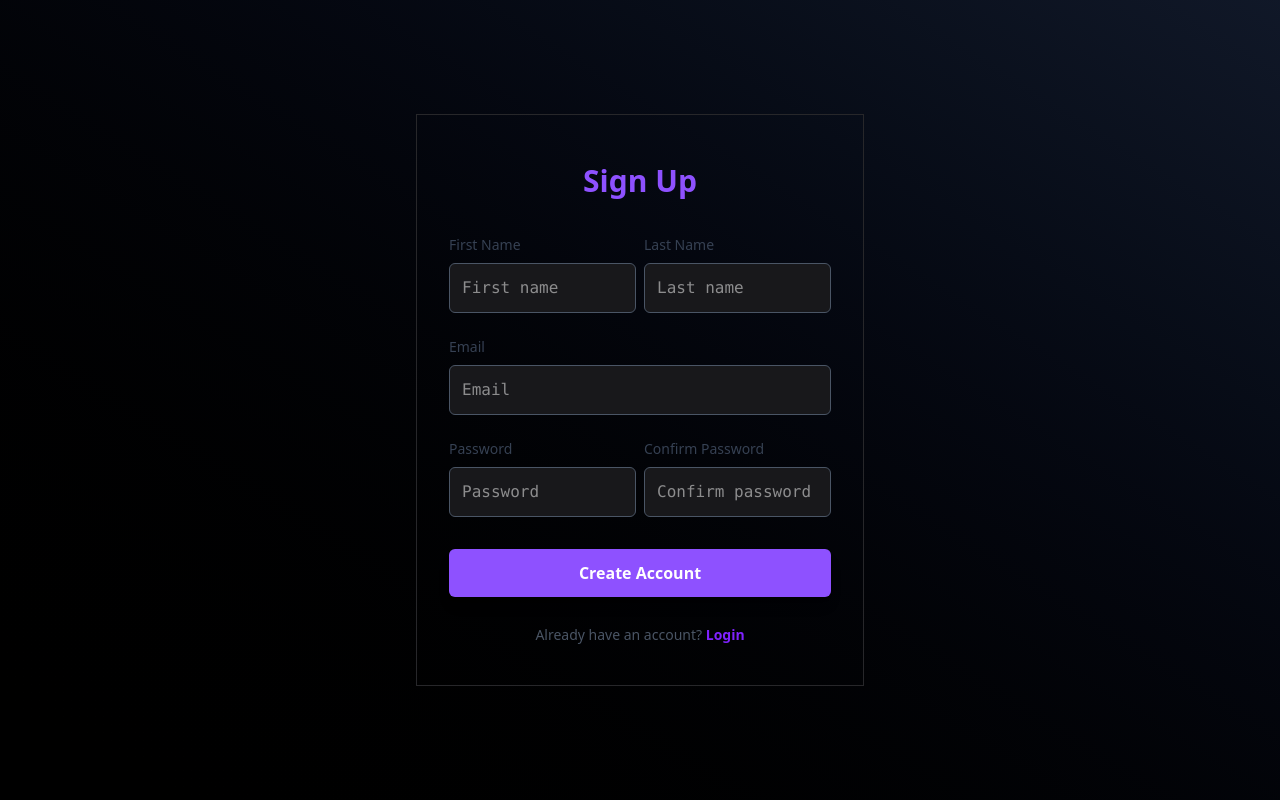
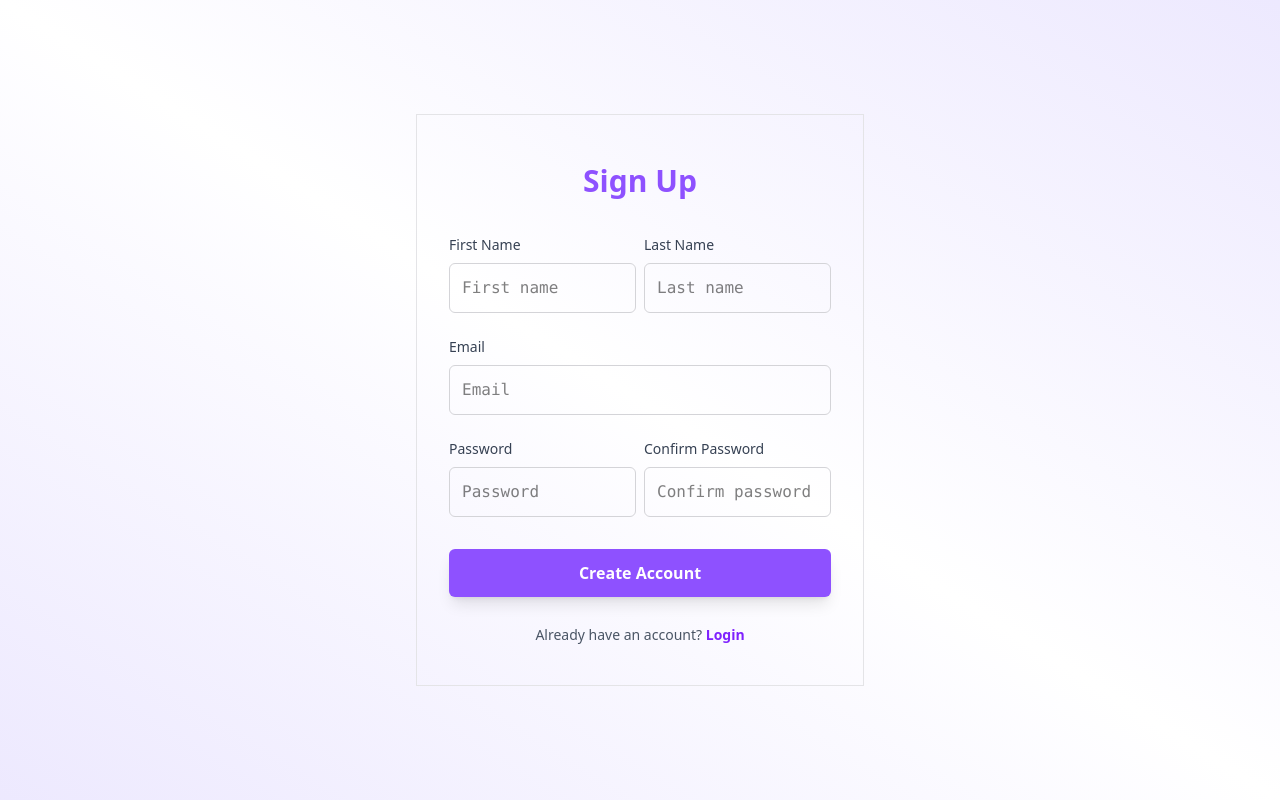
Before and after one commit to abhijithes/devchat-frontend, a React (Vite) app: page /login in a window 1280 px wide. Both pictures are taken after a click on the button "Sign up". Built offline with nearby package versions, Linux system fonts and the light colour scheme.

Commit message:
fix :login ui update

```diff
--- a/src/pages/Login.tsx
+++ b/src/pages/Login.tsx
@@ -63,10 +63,10 @@ const AuthForm: React.FC = () => {
   };
 
   return (
-    <div className="bg-gradient-to-tr from-black to-gray-900 flex justify-center items-center min-h-screen">
-      <div className=" md:border border-zinc-800  px-8 py-10  max-w-md w-full">
+    <div className="bg-gradient-to-tr from-violet-100  via-white  to-violet-100 flex justify-center items-center min-h-screen">
+      <div className=" md:border border-zinc-200  px-8 py-10  max-w-md w-full">
         <h2 className="text-center text-3xl bg-violet-500 text-transparent bg-clip-text mb-7 p-2 font-bold">
-          {isLogin ? "Login" : "Sign Up"}
+          {isLogin ? "Sign in" : "Sign Up"}
         </h2>
 
         {/* Display error message */}
@@ -85,7 +85,7 @@ const AuthForm: React.FC = () => {
 
         <form
           onSubmit={handleSubmit}
-          className={`text-white grid ${
+          className={`text-black grid ${
             !isLogin ? "grid-cols-2" : "grid-cols-1"
           }  gap-2`}
         >
@@ -100,7 +100,7 @@ const AuthForm: React.FC = () => {
                 </label>
                 <input
                   id="FirstName"
-                  className="w-full bg-zinc-900 px-3 py-3 rounded-md border border-gray-600  font-mono focus:outline-none focus:ring-2 focus:ring-violet-500"
+                  className="w-full bg-transparent px-3 py-3 rounded-md border border-zinc-300  font-mono focus:outline-none focus:ring-2 focus:ring-violet-500"
                   type="text"
                   placeholder="First name"
                   value={firstName}
@@ -118,7 +118,7 @@ const AuthForm: React.FC = () => {
                 </label>
                 <input
                   id="LastName"
-                  className="w-full bg-zinc-900 px-3 py-3 rounded-md border border-gray-600  font-mono focus:outline-none focus:ring-2 focus:ring-violet-500"
+                  className="w-full bg-transparent px-3 py-3 rounded-md border border-zinc-300  font-mono focus:outline-none focus:ring-2 focus:ring-violet-500"
                   type="text"
                   placeholder="Last name"
                   value={lastName}
@@ -138,7 +138,7 @@ const AuthForm: React.FC = () => {
             </label>
             <input
               id="Email"
-              className="w-full bg-zinc-900 px-3 py-3 rounded-md border border-gray-600  font-mono focus:outline-none focus:ring-2 focus:ring-violet-500"
+              className="w-full bg-transparent px-3 py-3 rounded-md border border-zinc-300  font-mono focus:outline-none focus:ring-2 focus:ring-violet-500"
               type="email"
               placeholder="Email"
               value={email}
@@ -156,7 +156,7 @@ const AuthForm: React.FC = () => {
             </label>
             <input
               id="Password"
-              className="w-full bg-zinc-900 px-3 py-3 rounded-md border border-gray-600  font-mono focus:outline-none focus:ring-2 focus:ring-violet-500"
+              className="w-full bg-transparent px-3 py-3 rounded-md border border-zinc-300  font-mono focus:outline-none focus:ring-2 focus:ring-violet-500"
               type="password"
               placeholder="Password"
               value={password}
@@ -175,7 +175,7 @@ const AuthForm: React.FC = () => {
               </label>
               <input
                 id="ConfirmPassword"
-                className="w-full bg-zinc-900 px-3 py-3 rounded-md border border-gray-600  font-mono focus:outline-none focus:ring-2 focus:ring-violet-500"
+                className="w-full bg-transparent px-3 py-3 rounded-md border border-zinc-300  font-mono focus:outline-none focus:ring-2 focus:ring-violet-500"
                 type="password"
                 placeholder="Confirm password"
                 value={confirmPassword}
```
